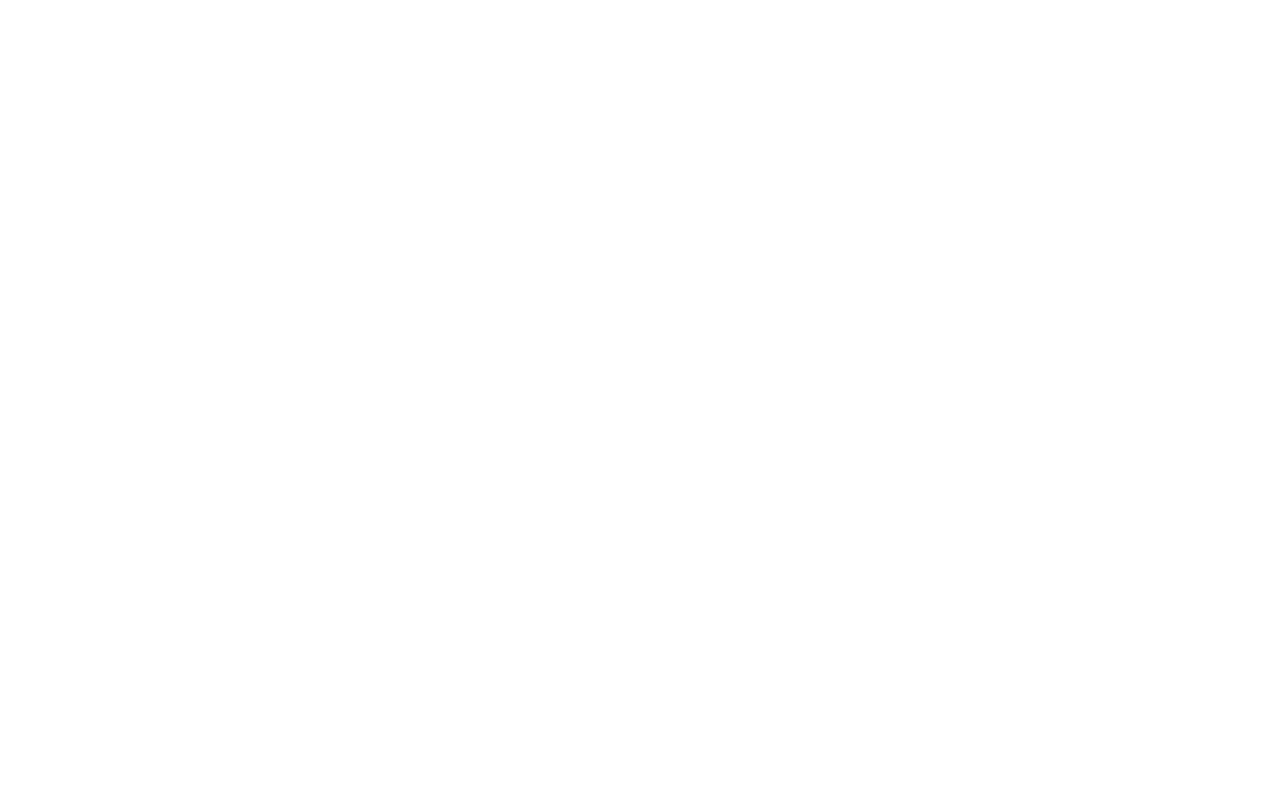
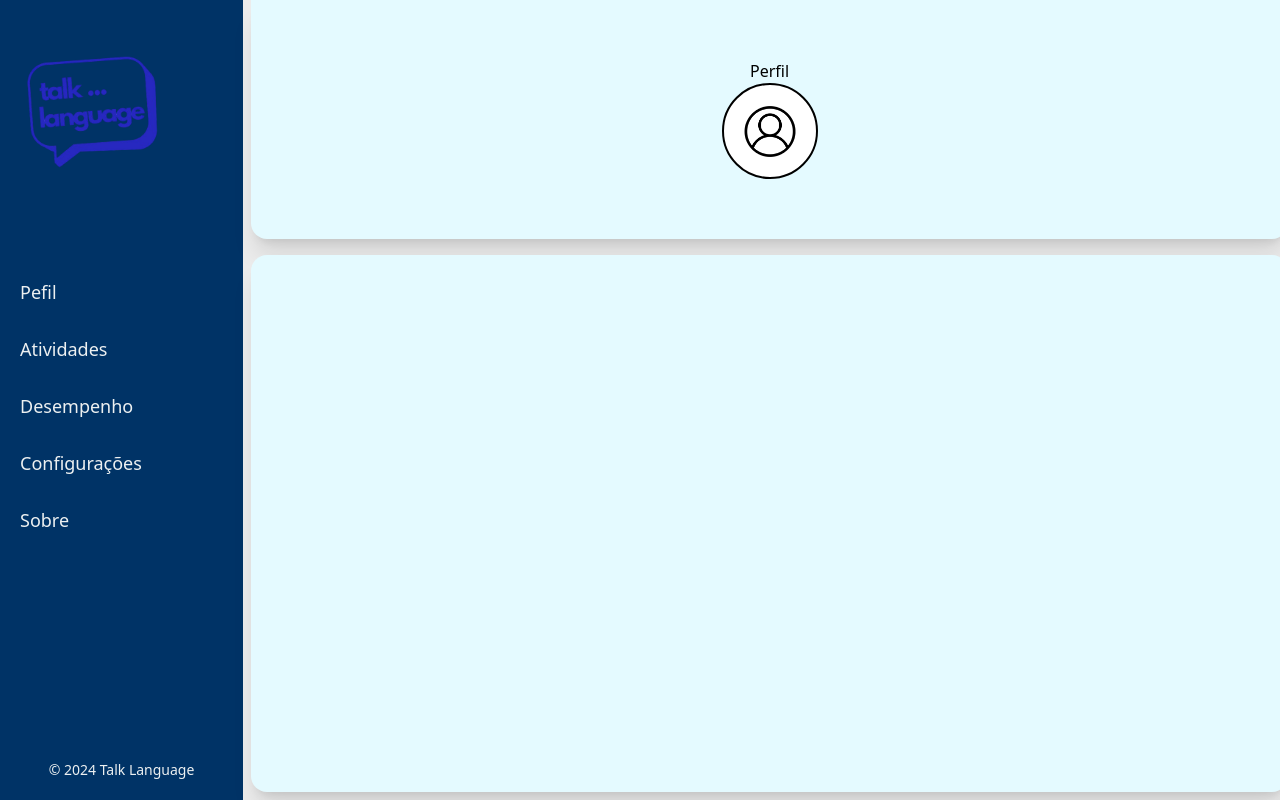
Before and after one commit to BekPiccoli/T, a React (Vite) app: page /Perfil in a window 1280 px wide. Before the commit this address had no page. Built offline with nearby package versions, Linux system fonts and the light colour scheme.

Commit message:
Adicionado css ao documento de perfil

```diff
--- a/src/App.jsx
+++ b/src/App.jsx
@@ -5,6 +5,11 @@
 import Idiomas from "./pages/Idiomas";
 import Nivel from "./pages/NivelIdioma";
 import Motivo from "./pages/MotivoIdioma";
+import Perfil from "./pages/Perfil";
+import Atividades from "./pages/Atividades";
+import Sobre from "./pages/Sobre";
+import Desempenho from "./pages/Desempenho";
+import Configuracao from "./pages/Configuracao";
 
 function App() {
   return (
@@ -17,6 +22,11 @@
           <Route path="/Idiomas" element={<Idiomas />} />
           <Route path="/Nivel" element={<Nivel />} />
           <Route path="/Motivo" element={<Motivo />} />
+          <Route path="/Perfil" element={<Perfil />} />
+          <Route path="/Atividades" element={<Atividades />} />
+          <Route path="/Sobre" element={<Sobre />} />
+          <Route path="/Desempenho" element={<Desempenho />} />
+          <Route path="/Configuracao" element={<Configuracao />} />
         </Routes>
       </BrowserRouter>
     </>
--- a/src/components/MenuLateral.jsx
+++ b/src/components/MenuLateral.jsx
@@ -6,20 +6,30 @@
   return (
     <div className="MenuLateral">
       <div className="MenuLateral-Logo">
+        <Link to="/Home">
           <img src={img} alt="Logo do App" />
+        </Link>
       </div>
       <div className="MenuLateral-Menu">
         <ul>
-                    <li><Link to="/Perfil">Pefil</Link></li>
-                    <li><Link to="/Atividade">Atividades</Link></li>
-                    <li><Link to="/Login">Desempenho</Link></li>
-                    <li><Link to="/Configuracao">Configurações</Link></li>
-                    <li><Link to="/Sobre">Sobre</Link></li>
+          <li>
+            <Link to="/Perfil">Pefil</Link>
+          </li>
+          <li>
+            <Link to="/Atividades">Atividades</Link>
+          </li>
+          <li>
+            <Link to="/Desempenho">Desempenho</Link>
+          </li>
+          <li>
+            <Link to="/Configuracao">Configurações</Link>
+          </li>
+          <li>
+            <Link to="/Sobre">Sobre</Link>
+          </li>
         </ul>
       </div>
-            <div className="MenuLateral-Footer">
-                © 2024 Talk Language
-            </div>
+      <div className="MenuLateral-Footer">© 2024 Talk Language</div>
     </div>
   );
 };
--- /dev/null
+++ b/src/pages/Atividades.jsx
@@ -0,0 +1,8 @@
+function Atividades() {
+  return (
+    <>
+      <h1>Atividades</h1>
+    </>
+  );
+}
+export default Atividades;
--- /dev/null
+++ b/src/pages/Configuracao.jsx
@@ -0,0 +1,8 @@
+function configuracao() {
+  return (
+    <>
+      <h1>Configurações</h1>
+    </>
+  );
+}
+export default configuracao;
--- /dev/null
+++ b/src/pages/Desempenho.jsx
@@ -0,0 +1,8 @@
+function Desempenho() {
+  return (
+    <>
+      <h1>Desempenho</h1>
+    </>
+  );
+}
+export default Desempenho;
--- /dev/null
+++ b/src/pages/Perfil.jsx
@@ -0,0 +1,24 @@
+import MenuLateral from "../components/MenuLateral";
+import img from "../assets/user.png";
+
+function Perfil() {
+  return (
+    <>
+      <div className="flex flex-row ">
+        <MenuLateral />
+        <div className="flex flex-col  bg-[#ececec]  w-screen h-screen">
+          <div className="w-full h-2/6 ml-2 mr-2 mb-2  border-gray-300 bg-[#e4faff] shadow-xl rounded-b-2xl flex flex-col justify-center items-center">
+            Perfil
+            <div className="w-24 h-24 bg-white  border-2 border-black rounded-full flex justify-center items-center">
+              <a>
+                <img src={img}></img>
+              </a>
+            </div>
+          </div>
+          <div className="w-full h-3/4 m-2  border-gray-300 bg-[#e4faff] shadow-xl rounded-2xl flex"></div>
+        </div>
+      </div>
+    </>
+  );
+}
+export default Perfil;
--- /dev/null
+++ b/src/pages/Sobre.jsx
@@ -0,0 +1,8 @@
+function Sobre() {
+  return (
+    <>
+      <h1>Sobre</h1>
+    </>
+  );
+}
+export default Sobre;
--- a/src/styles/MenuLateral.css
+++ b/src/styles/MenuLateral.css
@@ -6,7 +6,6 @@
   width: 250px;
   height: 100vh;
   background-color: #003366;
-    position: fixed;
   top: 0;
   left: 0;
   display: flex;
--- a/tailwind.config.js
+++ b/tailwind.config.js
@@ -2,7 +2,11 @@
 export default {
   content: ["./index.html", "./src/**/*.{js,ts,jsx,tsx}"],
   theme: {
-    extend: {},
+    extend: {
+      backgroundImage: {
+        "Bg-Img": "url('./src/assets/background.jpeg')",
+      },
+    },
   },
   plugins: [],
 };
```
Also changed, not shown: src/assets/background.jpeg (added), src/assets/user.png (added). Lines whose indentation alone changed are shown as unchanged.
